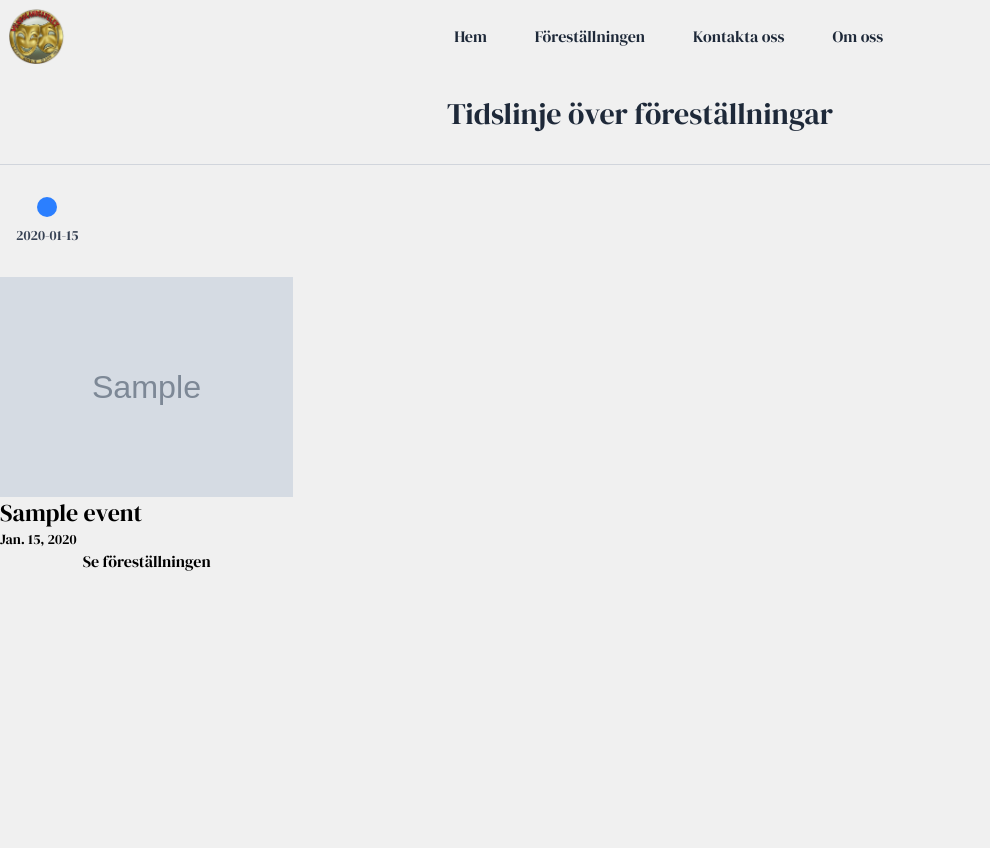
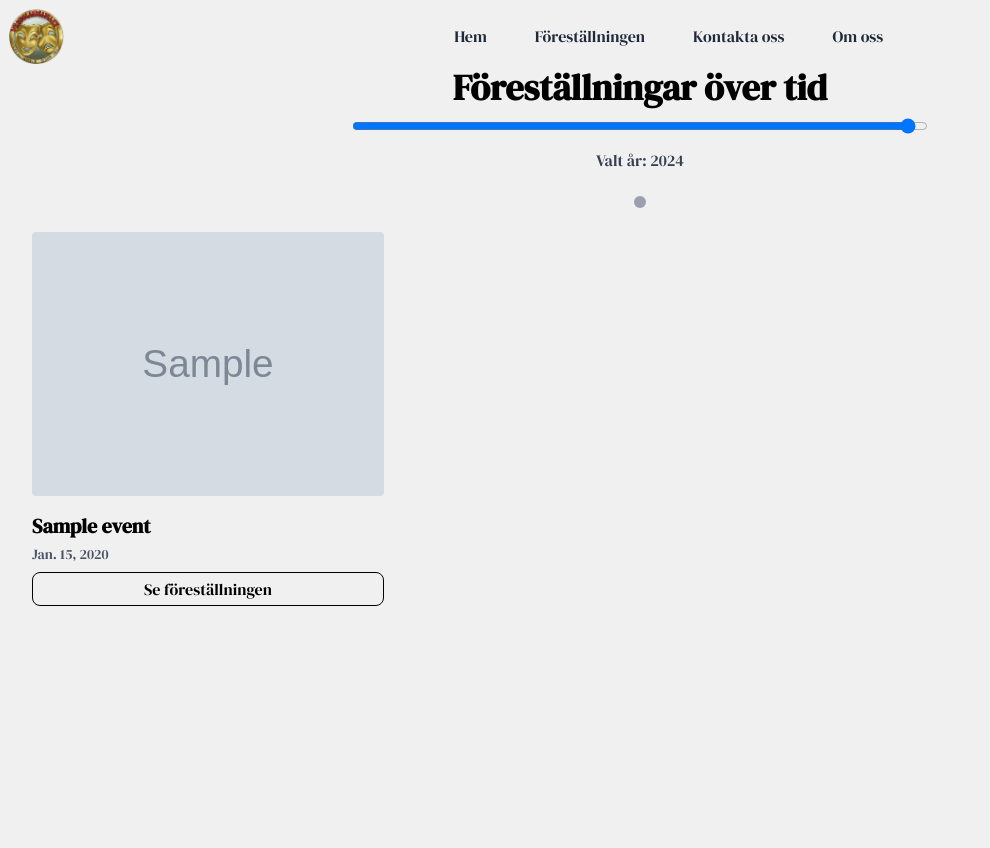
Before and after one commit to spynetS/vikbospelen, a Django app: page /forestallningar in a window 1280 px wide. Shown: the whole page, without its empty margins (0-990 px from the left). After the commit the page ends 606 px from the top, so only its background shows below. Run offline with Django 5.2, Linux system fonts and the light colour scheme; tables that the repository leaves empty hold one stand-in row (values such as "Sample post"); grey boxes marked "Sample" are stand-in pictures; some libraries are stand-ins or nearby versions.

Commit message:
added slider

```diff
--- a/events/models.py
+++ b/events/models.py
@@ -8,6 +8,9 @@ class Event(models.Model):
     price = models.DecimalField(max_digits=10, decimal_places=2)
     location = models.CharField(max_length=255)
     slug = models.SlugField()
+
+    def first_date(self):
+        return self.dates.order_by("date").first()
 
     def __str__(self):
         return self.title
--- /dev/null
+++ b/events/urls.py
@@ -0,0 +1,9 @@
+#!/usr/bin/env python3
+
+from django.contrib import admin
+from django.urls import path
+from events.views import *
+
+urlpatterns = [
+    path("forestallningar", plays_over_time, name="plays_over_time"),
+]
--- a/events/views.py
+++ b/events/views.py
@@ -1,3 +1,33 @@
 from django.shortcuts import render
 
-# Create your views here.
+from django.shortcuts import render
+from .models import Event
+from django.db.models.functions import ExtractYear
+from django.db.models import Count
+
+def plays_over_time(request):
+    year = request.GET.get("year")
+    if year:
+        events = Event.objects.filter(dates__date__year=year).distinct()
+    else:
+        events = Event.objects.all()
+
+    # Get all years with at least one event
+    years_with_events = (
+        Event.objects
+        .annotate(year=ExtractYear("dates__date"))
+        .values("year")
+        .annotate(count=Count("id"))
+        .order_by("year")
+        .values_list("year", flat=True)
+    )
+
+    context = {
+        "events": events,
+        "years_with_events": years_with_events,
+    }
+
+    if request.headers.get("HX-Request"):
+        return render(request, "components/event_list.html", context)
+
+    return render(request, "website/slider_page.html", context)
--- a/templates/base.html
+++ b/templates/base.html
@@ -18,6 +18,8 @@
 		<script src="https://cdnjs.cloudflare.com/ajax/libs/gsap/3.13.0/gsap.min.js"></script>
 		<script src="https://cdnjs.cloudflare.com/ajax/libs/gsap/3.13.0/ScrollTrigger.min.js"></script>
 		<script src="https://unpkg.com/@studio-freight/lenis@1.0.42/dist/lenis.min.js"></script>
+
+		<script src="https://unpkg.com/htmx.org@1.9.2"></script>
 
     </head>
     <body class="min-h-screen bg-[#f0f0f0] " style="font-family: 'DM Serif Display', serif;">
--- /dev/null
+++ b/templates/components/event_list.html
@@ -0,0 +1,20 @@
+<div class="grid grid-cols-1 md:grid-cols-3 gap-12 px-4">
+    {% for event in events %}
+        <div onclick="window.location.href='{% url 'event_detail' event.slug %}'" class="cursor-pointer text-left  rounded-lg p-4">
+            <img src="{{ event.poster.url }}" alt="{{ event.title }}" class="rounded mb-4 w-full object-cover">
+            <p class="text-xl font-semibold mb-1">{{ event.title }}</p>
+            {% with first_date=event.dates.first %}
+                {% if first_date %}
+                    <p class="text-sm text-gray-600">{{ first_date.date }}</p>
+                {% else %}
+                    <p class="text-sm text-gray-400">Inga datum</p>
+                {% endif %}
+            {% endwith %}
+			<button class="cursor-pointer border-1 rounded-lg py-1 mt-2 w-full" >
+				Se föreställningen
+			</button>
+        </div>
+    {% empty %}
+        <p class="col-span-full text-gray-600 text-center">Inga föreställningar för det året.</p>
+    {% endfor %}
+</div>
--- a/templates/website/event_details.html
+++ b/templates/website/event_details.html
@@ -1,7 +1,7 @@
 
 {% extends "base.html" %}
 {% block content %}
-	<div class="mt-12 px-12 flex flex-col items-center relative h-[80%]  " >
+	<div class="mt-12 px-12 flex flex-col items-center relative h-[800px]  " >
 		<div class="absolute bottom-0 left-0 w-1/3 p-12 text-gray-700">
 			<h1 class=" text-6xl mb-5">{{event.title}}</h1>
 			<p>{{event.short_description}}</p>
--- a/templates/website/events.html
+++ b/templates/website/events.html
@@ -1,7 +1,7 @@
 {% extends "base.html" %}
 
 {% block content %}
-	<div  class="mt-12  container mx-auto text-center pt-12" >
+	<div class="mt-12  container mx-auto text-center pt-12" >
 		<div class="">
 			<h2 class="text-3xl text-gray-800 text-center mb-8">Tidslinje över föreställningar</h2>
 			<div id="timeline" class="relative flex items-center overflow-x-auto border-t border-gray-300 py-8 px-4 space-x-12 snap-x snap-mandatory">
--- /dev/null
+++ b/templates/website/slider_page.html
@@ -0,0 +1,50 @@
+{% extends "base.html" %}
+{% load static %}
+
+{% block content %}
+	<div class="container mx-auto pt-12 text-center">
+		<h1 class="text-4xl font-bold mb-2 mt-5">Föreställningar över tid</h1>
+
+		<div class="mb-2 max-w-xl mx-auto">
+
+			<!-- Range Slider -->
+			<input type="range" id="yearRange" name="year" min="1980" max="2025" value="2024"
+				   hx-get="{% url 'plays_over_time' %}"
+				   hx-target="#event-list"
+				   hx-trigger="input changed delay:100ms"
+				   class="w-full"
+				   oninput="document.getElementById('yearLabel').innerText = this.value">
+
+			<div class="text-gray-700 mt-2 text-center">
+				Valt år: <span id="yearLabel">2024</span>
+			</div>
+
+			<!-- Dots Timeline -->
+			<div class="flex items-center justify-center mt-6 space-x-2 overflow-x-auto">
+				{% for y in years_with_events %}
+					<div onclick="selectYear('{{ y }}')"
+						 class="w-3 h-3 rounded-full cursor-pointer
+								  {% if y|stringformat:'s' == request.GET.year %} bg-blue-600 {% else %} bg-gray-400 {% endif %}
+								  hover:bg-blue-500 transition-all"
+						 title="{{ y }}">
+					</div>
+				{% endfor %}
+			</div>
+		</div>
+
+
+		<div id="event-list">
+			{% include "components/event_list.html" %}
+		</div>
+	</div>
+	<script>
+	 function selectYear(year) {
+		 const slider = document.getElementById('yearRange');
+		 slider.value = year;
+		 document.getElementById('yearLabel').innerText = year;
+
+		 // Trigger HTMX manually
+		 slider.dispatchEvent(new Event('input', { bubbles: true }));
+	 }
+	</script>
+{% endblock %}
--- a/vikbo/urls.py
+++ b/vikbo/urls.py
@@ -5,7 +5,8 @@ from django.conf.urls.static import static
 
 urlpatterns = [
     path('admin/', admin.site.urls),
-    path("",include("website.urls"))
+    path("",include("website.urls")),
+    path("",include("events.urls")),
 ]
 
 if settings.DEBUG:
--- a/website/urls.py
+++ b/website/urls.py
@@ -6,6 +6,6 @@ from website.views import *
 
 urlpatterns = [
     path("",index),
-    path('forestallningar', events),
+    #path('forestallningar', events),
     path('forestallningar/<slug:slug>', event_details, name="event_detail"),
 ]
```
